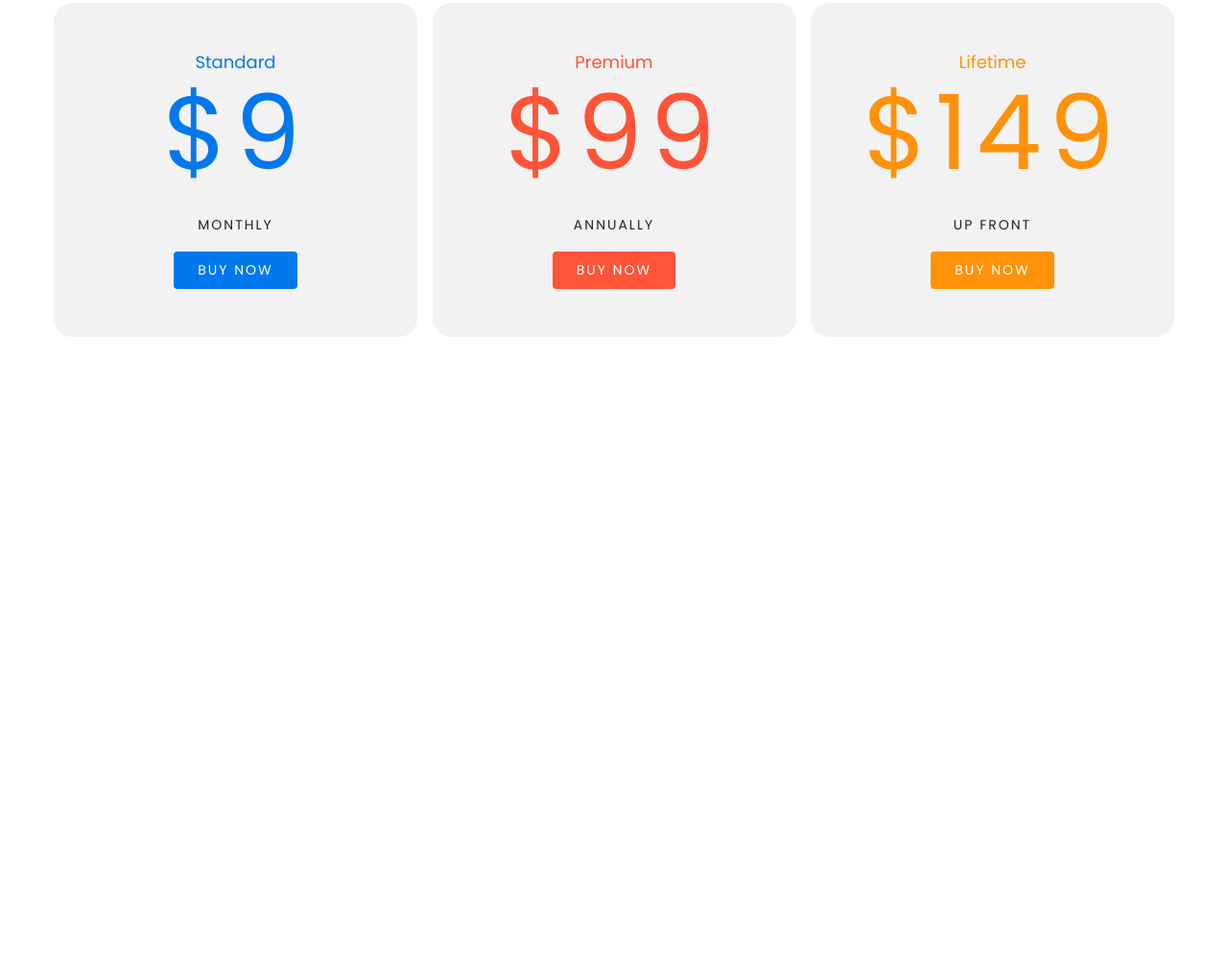
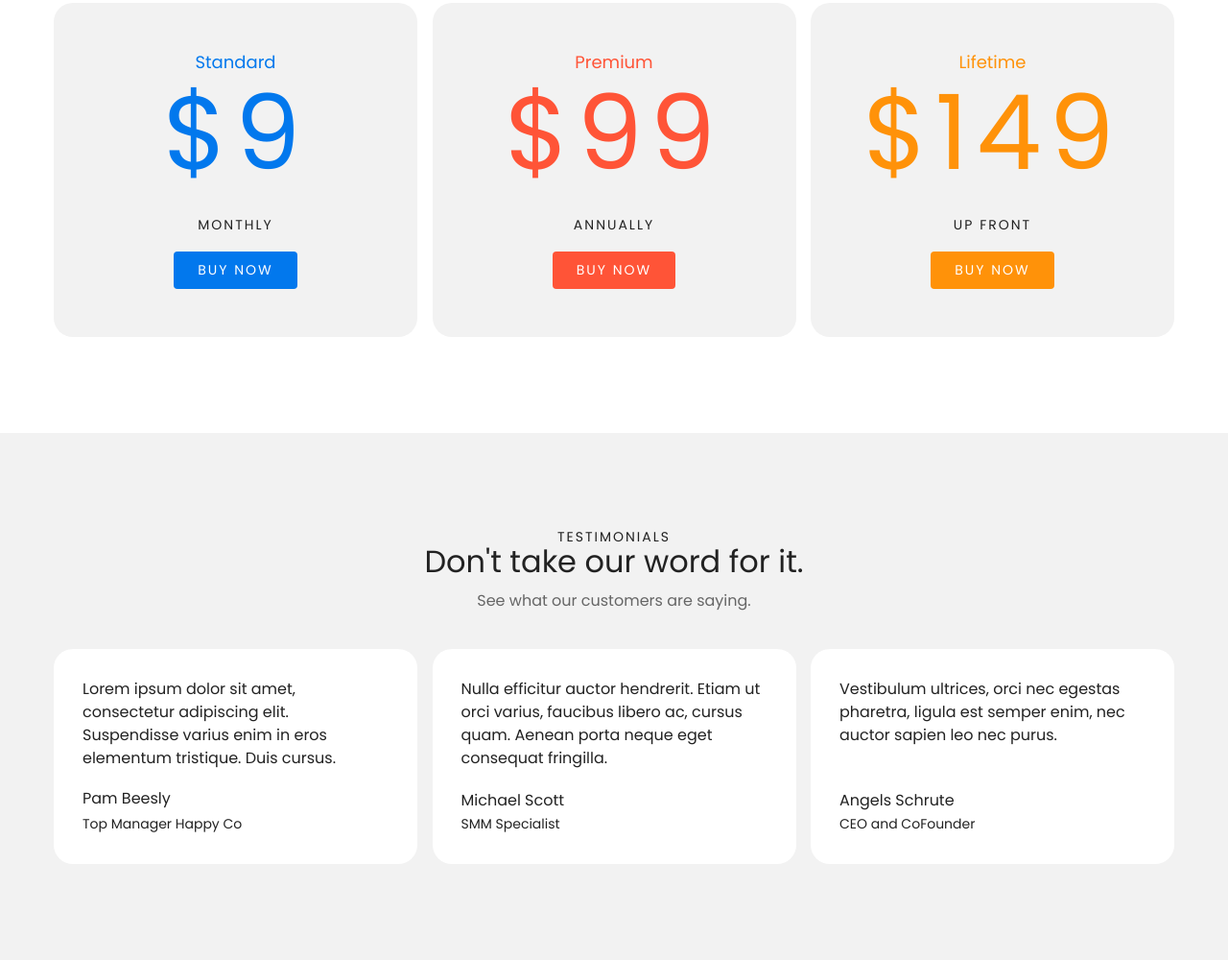
Before and after one commit to sairbekow/z-module_1, a website built with webpack: page src/index.html in a window 1280 px wide. Shown: the part 4797-5797 px from the top of the page at 96% size. Before the commit the page ends 5248 px from the top, so only its background shows below. Built offline with nearby package versions, Linux system fonts and the light colour scheme; files whose address does not match are found by name.

Commit message:
section 'testimonials' is done

```diff
--- a/src/css/components/_pricing.css
+++ b/src/css/components/_pricing.css
@@ -13,6 +13,7 @@
 .pricing__subtitle {
    width: 568px;
    margin: 0 auto;
+   color: var(--doveGray);
 }
 
 .pricing__content {
--- a/src/css/components/_speed-sequrity.css
+++ b/src/css/components/_speed-sequrity.css
@@ -2,6 +2,7 @@
    padding-top: 100px;
    height: 645px;
    overflow: hidden;
+   background-color: var(--concrete);
 }
 
 .speed-security__content {
--- /dev/null
+++ b/src/css/components/_testimonials.css
@@ -0,0 +1,41 @@
+.testimonials {
+   background-color: var(--concrete);
+   padding: 100px 0;
+}
+
+.testimonials__header {
+   text-align: center;
+}
+
+.testimonials__subtitle {
+   margin: 14px 0 41px;
+   color: var(--doveGray);
+}
+
+.testimonials__list {
+   display: flex;
+   justify-content: space-between;
+}
+
+.comment {
+   width: 379px;
+   height: 224px;
+   background-color: var(--white);
+   padding: 30px;
+   border-radius: 20px;
+   line-height: 24px;
+   display: flex;
+   justify-content: space-between;
+   flex-direction: column;
+}
+
+.comment__author {
+}
+
+.comment__author-name {
+   margin-bottom: 2px;
+}
+
+.comment__author-proffession {
+   font-size: 14px;
+}
--- a/src/css/style.css
+++ b/src/css/style.css
@@ -13,3 +13,4 @@
 @import 'components/_speed-sequrity.css';
 @import 'components/_dark-mode.css';
 @import 'components/_pricing.css';
+@import 'components/_testimonials.css';
--- a/src/index.html
+++ b/src/index.html
@@ -359,6 +359,73 @@
       </div>
     </div>
   </section>
+
+  <section class="testimonials">
+    <div class="container">
+      <div class="testimonials__inner">
+
+        <div class="testimonials__header">
+          <h4 class="testimonials__name section-name">
+            Testimonials
+          </h4>
+          <h3 class="testimonials__title title">
+            Don't take our word for it.
+          </h3>
+          <p class="testimonials__subtitle">See what our customers are saying.</p>
+        </div>
+
+        <div class="testimonials__content">
+          <ul class="testimonials__list">
+
+            <li class="comment">
+              <p class="comment__text">
+                Lorem ipsum dolor sit amet, consectetur adipiscing elit.
+                Suspendisse varius enim in eros elementum tristique. Duis cursus.
+              </p>
+              <div class="comment__author">
+                <p class="comment__author-name">
+                  Pam Beesly
+                </p>
+                <p class="comment__author-proffession">
+                  Top Manager Happy Co
+                </p>
+              </div>
+            </li>
+
+            <li class="comment">
+              <p class="comment__text">
+                Nulla efficitur auctor hendrerit. Etiam ut orci varius,
+                faucibus libero ac, cursus quam. Aenean porta neque eget consequat fringilla.
+              </p>
+              <div class="comment__author">
+                <p class="comment__author">
+                  Michael Scott
+                </p>
+                <p class="comment__author-proffession">
+                  SMM Specialist
+                </p>
+              </div>
+            </li>
+
+            <li class="comment">
+              <p class="comment__text">
+                Vestibulum ultrices, orci nec egestas pharetra,
+                ligula est semper enim, nec auctor sapien leo nec purus.
+              </p>
+              <div class="comment__author">
+                <p class="comment__author">
+                  Angels Schrute
+                </p>
+                <p class="comment__author-proffession">
+                  CEO and CoFounder
+                </p>
+              </div>
+            </li>
+          </ul>
+        </div>
+      </div>
+    </div>
+  </section>
 </div>
 </body>
 </html>
```
